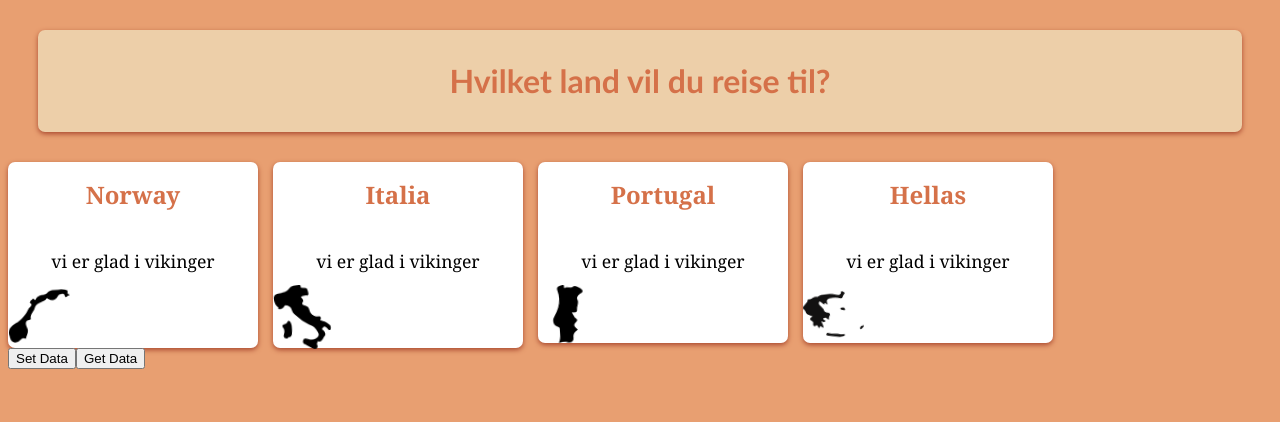
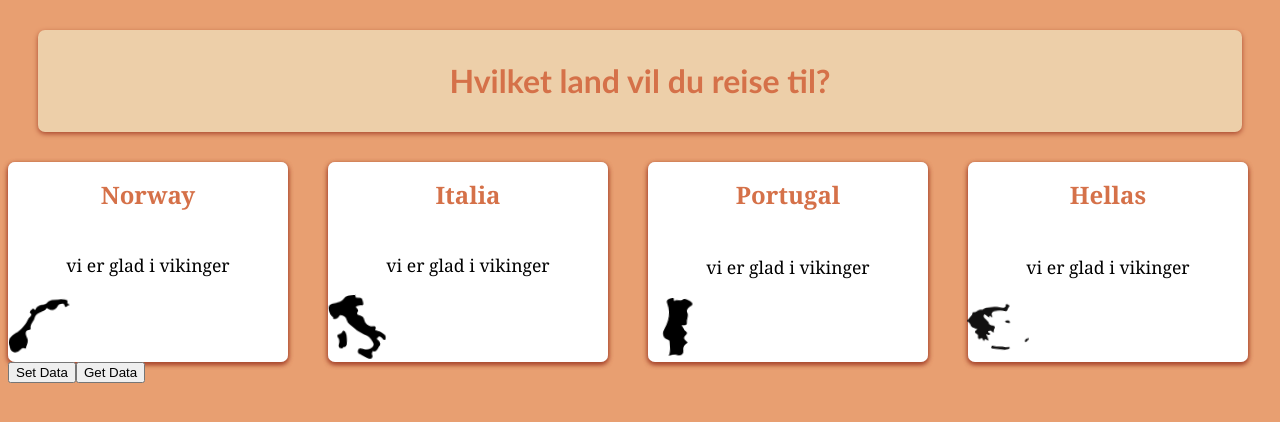
Before and after one commit to livemelkild/CountryFavourites, a React (Create React App) app in the folder prosjekt_2/: page / in a window 1280 px wide. Shown: the top 422 px of the page. Built offline with nearby package versions, Linux system fonts and the light colour scheme.

Commit message:
size image

```diff
--- a/prosjekt_2/public/styles.css
+++ b/prosjekt_2/public/styles.css
@@ -20,14 +20,16 @@ header {
   box-shadow: 0 2px 5px #aa4a30;
   border-radius: 7px;
   margin: 0 auto;
-  width: 250px;
+  width: 280px;
+  height: 200px;
   display: grid;
+
 }
 
 .total-c {
   display: grid;
   grid-template-columns: repeat(auto-fill, 250px);
-  grid-gap: 15px;
+  grid-gap: 70px;
   width: 100%;
   margin: 0 auto;
 }
@@ -40,6 +42,8 @@ header {
   box-shadow: 0 2px 5px #aa4a30;
   border-radius: 7px;
   padding: 10px;
+  display: inline-block;
+  border: 1px solid black;
 }
 
 .country h1 {
--- a/prosjekt_2/src/components/Country_spec.jsx
+++ b/prosjekt_2/src/components/Country_spec.jsx
@@ -36,7 +36,7 @@ function Country_spec(){
     }
 
     const content = imageUrls.map((url, index) => {
-      return   <div key={index * 3}>
+      return   <div key={index * 3} className = "country" >
               <Country
               name = {names[index]}
               description = "vi er glad i vikinger"
```
Also changed, not shown: prosjekt_2/public/Image/athen.svg.
